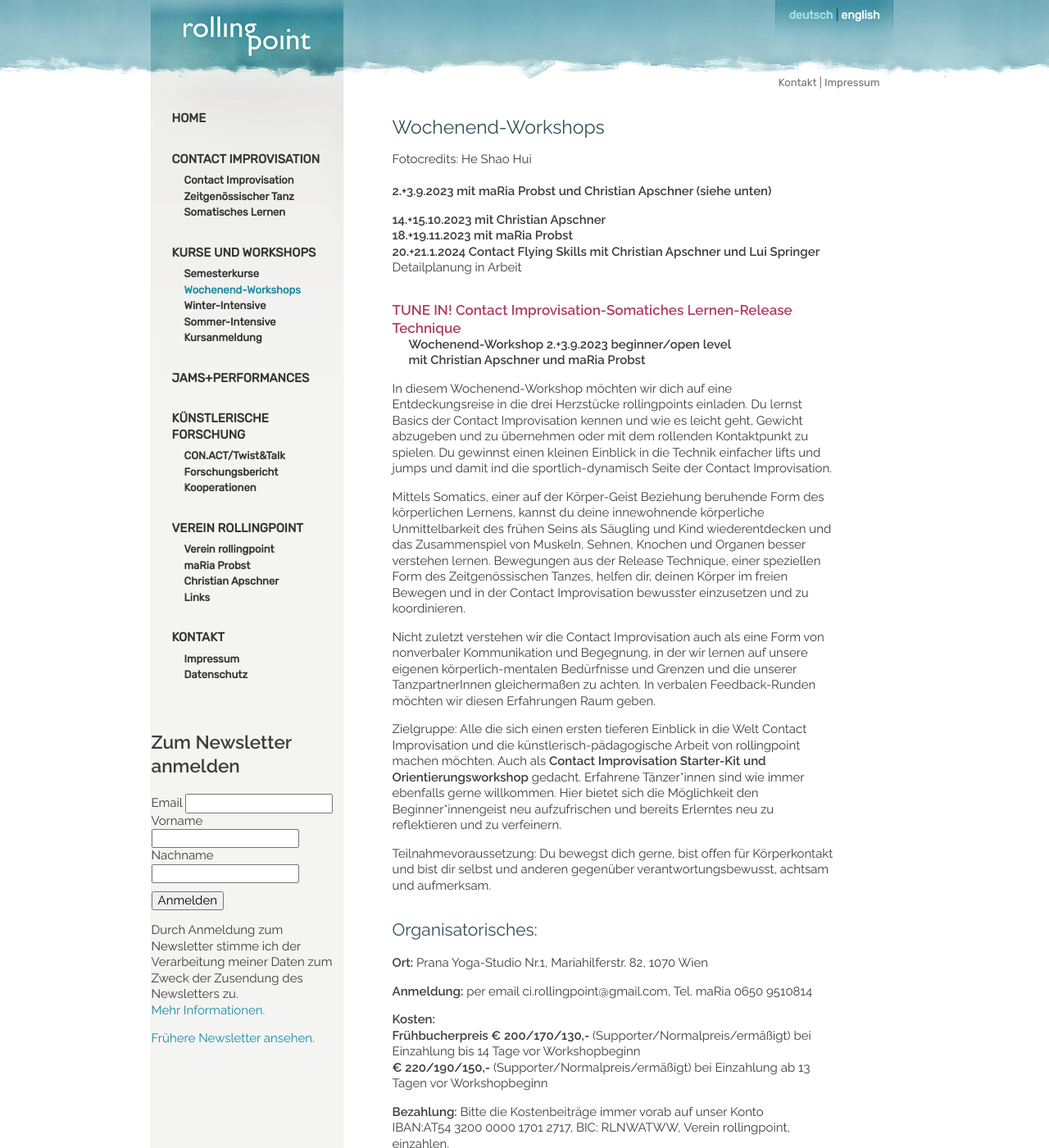
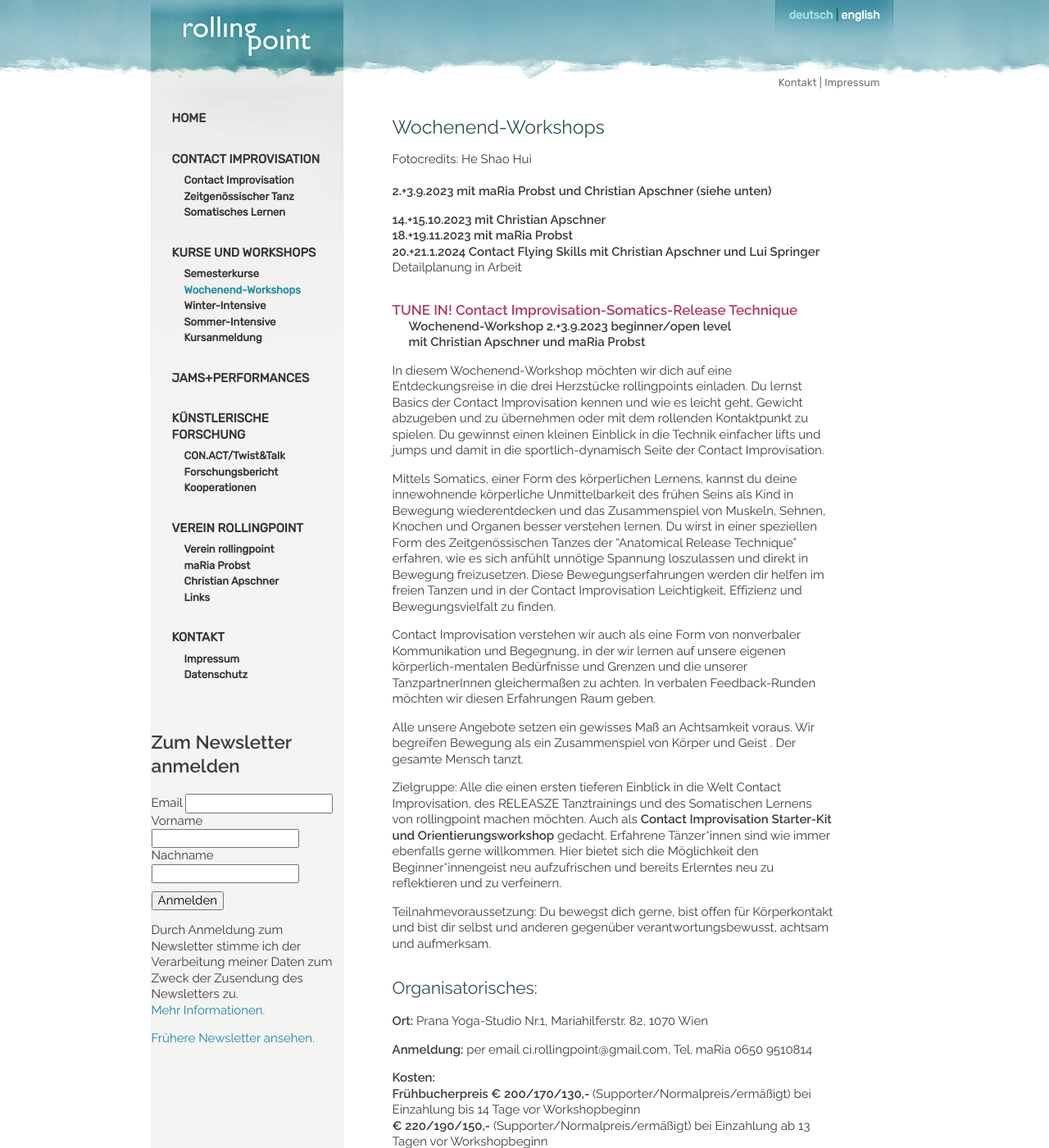
Before and after one commit to manulari/rollingpointat, a Jekyll site: the page built from _pages_de/workshops.md, in a window 1280 px wide and 1400 px high. Shown: the whole window at 82% size. Built offline with Jekyll 4.4.1, drawn with Linux system fonts in a browser that asks for light colours; comment, search, counter and statistics services are not loaded.

Commit message:
Update page (de) “workshops”

```diff
--- a/_pages_de/workshops.md
+++ b/_pages_de/workshops.md
@@ -15,18 +15,20 @@ Detailplanung in Arbeit
 
 <div class="named-anchor" id="liquid"></div>
 
-#### **TUNE IN! Contact Improvisation-Somatiches Lernen-Release Technique**
+#### **TUNE IN! Contact Improvisation-Somatics-Release Technique**
 
 **Wochenend-Workshop  2.+3.9.2023 beginner/open level**\
 **mit Christian Apschner und maRia Probst**
 
-In diesem Wochenend-Workshop möchten wir dich auf eine Entdeckungsreise in die drei Herzstücke rollingpoints einladen. Du lernst Basics der Contact Improvisation kennen und wie es leicht geht, Gewicht abzugeben und zu übernehmen oder mit dem rollenden Kontaktpunkt zu spielen. Du gewinnst einen kleinen Einblick in die Technik einfacher lifts und jumps und damit ind die sportlich-dynamisch Seite der Contact Improvisation.
+In diesem Wochenend-Workshop möchten wir dich auf eine Entdeckungsreise in die drei Herzstücke rollingpoints einladen. Du lernst Basics der Contact Improvisation kennen und wie es leicht geht, Gewicht abzugeben und zu übernehmen oder mit dem rollenden Kontaktpunkt zu spielen. Du gewinnst einen kleinen Einblick in die Technik einfacher lifts und jumps und damit in die sportlich-dynamisch Seite der Contact Improvisation.
 
-Mittels Somatics, einer auf der Körper-Geist Beziehung beruhende Form des körperlichen Lernens, kannst du deine innewohnende körperliche Unmittelbarkeit des frühen Seins als Säugling und Kind wiederentdecken und das Zusammenspiel von Muskeln, Sehnen, Knochen und Organen besser verstehen lernen. Bewegungen aus der Release Technique, einer speziellen Form des Zeitgenössischen Tanzes, helfen dir, deinen Körper im freien Bewegen und in der Contact Improvisation bewusster einzusetzen und zu koordinieren.
+Mittels Somatics, einer Form des körperlichen Lernens, kannst du deine innewohnende körperliche Unmittelbarkeit des frühen Seins als Kind in Bewegung wiederentdecken und das Zusammenspiel von Muskeln, Sehnen, Knochen und Organen besser verstehen lernen. Du wirst in einer speziellen Form des Zeitgenössischen Tanzes der "Anatomical Release Technique" erfahren, wie es sich anfühlt unnötige Spannung loszulassen und direkt in Bewegung freizusetzen. Diese Bewegungserfahrungen werden dir helfen im freien Tanzen und in der Contact Improvisation Leichtigkeit, Effizienz und Bewegungsvielfalt zu finden.
 
-Nicht zuletzt verstehen wir die Contact Improvisation auch als eine Form von nonverbaler Kommunikation und Begegnung, in der wir lernen auf unsere eigenen körperlich-mentalen Bedürfnisse und Grenzen und die unserer TanzpartnerInnen gleichermaßen zu achten. In verbalen Feedback-Runden möchten wir diesen Erfahrungen Raum geben.
+Contact Improvisation verstehen wir auch als eine Form von nonverbaler Kommunikation und Begegnung, in der wir lernen auf unsere eigenen körperlich-mentalen Bedürfnisse und Grenzen und die unserer TanzpartnerInnen gleichermaßen zu achten. In verbalen Feedback-Runden möchten wir diesen Erfahrungen Raum geben.
 
-Zielgruppe: Alle die sich einen ersten tieferen Einblick in die Welt Contact Improvisation und die künstlerisch-pädagogische Arbeit von rollingpoint machen möchten. Auch als **Contact Improvisation Starter-Kit und Orientierungsworkshop** gedacht. Erfahrene Tänzer\*innen sind wie immer ebenfalls gerne willkommen. Hier bietet sich die Möglichkeit den Beginner\*innengeist neu aufzufrischen und bereits Erlerntes neu zu reflektieren und zu verfeinern.
+Alle unsere Angebote setzen ein gewisses Maß an Achtsamkeit voraus. Wir begreifen Bewegung als ein Zusammenspiel von Körper und Geist . Der gesamte Mensch tanzt.
+
+Zielgruppe: Alle die einen ersten tieferen Einblick in die Welt Contact Improvisation, des RELEASZE Tanztrainings und des Somatischen Lernens von rollingpoint machen möchten. Auch als **Contact Improvisation Starter-Kit und Orientierungsworkshop** gedacht. Erfahrene Tänzer\*innen sind wie immer ebenfalls gerne willkommen. Hier bietet sich die Möglichkeit den Beginner\*innengeist neu aufzufrischen und bereits Erlerntes neu zu reflektieren und zu verfeinern.
 
 Teilnahmevoraussetzung: Du bewegst dich gerne, bist offen für Körperkontakt und bist dir selbst und anderen gegenüber verantwortungsbewusst, achtsam und aufmerksam.
 
```
